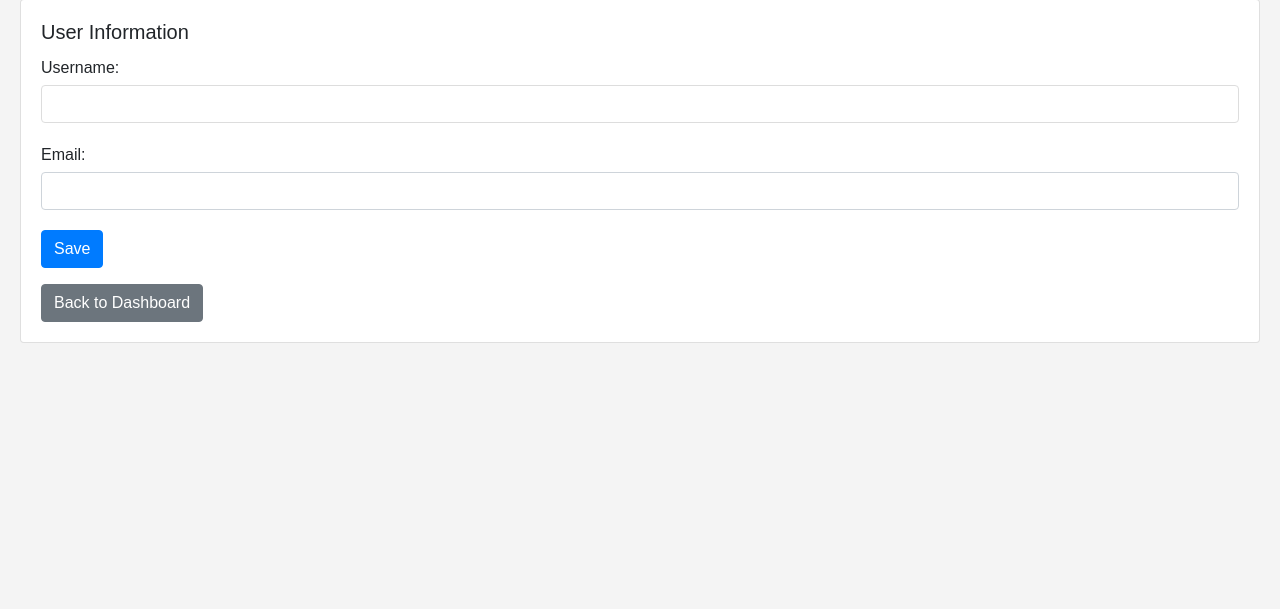
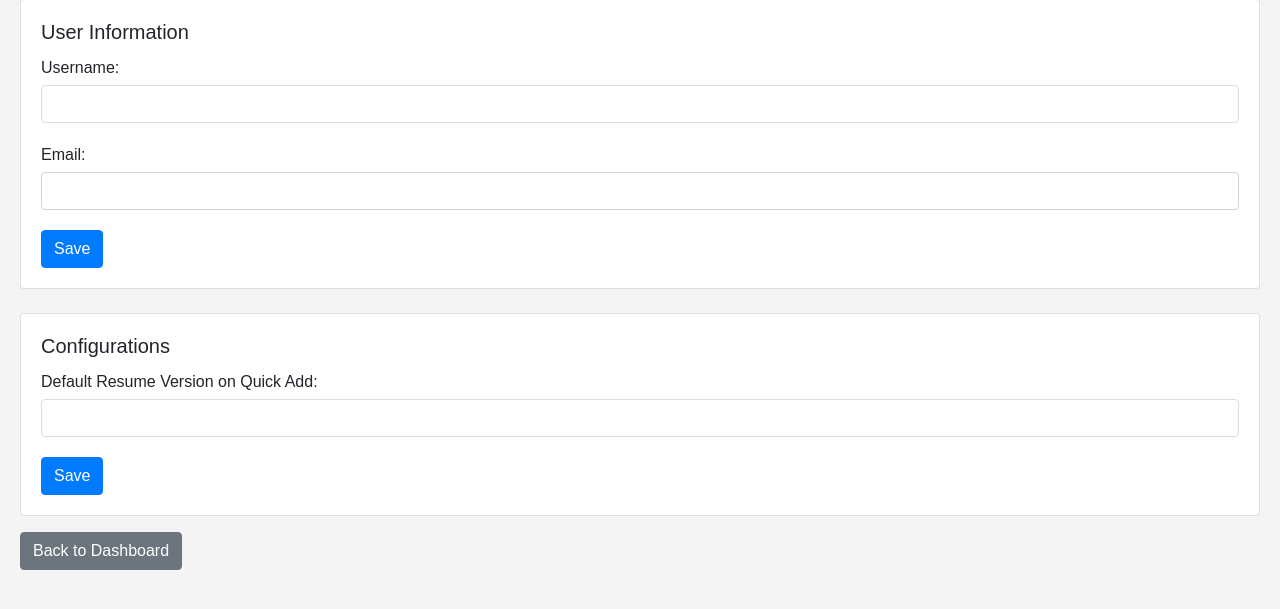
Before and after one commit to andygqw/JobApplicationRecorder, a Flask app: page /profile in a window 1280 px wide. Shown: the part 89-698 px from the top of the page. Run offline with Flask 3, Linux system fonts and the light colour scheme; the visitor is signed in with stand-in values (Sample User, id 1); data that the repository does not hold is empty; some libraries are stand-ins or nearby versions.

Commit message:
added corresponding html changes

```diff
--- a/templates/profile.html
+++ b/templates/profile.html
@@ -25,9 +25,23 @@
                     </div>
                     <button type="submit" class="btn btn-primary">Save</button>
                 </form>
-                <a href="/dashboard" class="btn btn-secondary mt-3">Back to Dashboard</a>
             </div>
         </div>
+        <div class="card mt-4">
+            <div class="card-body">
+                <h5 class="card-title">Configurations</h5>
+                <form action="" method="POST">
+                    <div class="form-group">
+                        <label for="quickAddResumeVerson">Default Resume Version on Quick Add:</label>
+                        <input type="text" id="quickAddResumeVerson" name="quickAddResumeVerson" value="{{ config.quickAddResumeVerson }}" class="form-control">
+                    </div>
+
+                    <button type="submit" class="btn btn-primary">Save</button>
+                </form>
+            </div>
+        </div>
+
+        <a href="/dashboard" class="btn btn-secondary mt-3">Back to Dashboard</a>
     </div>
 
     <script src="https://code.jquery.com/jquery-3.3.1.slim.min.js"></script>
```
